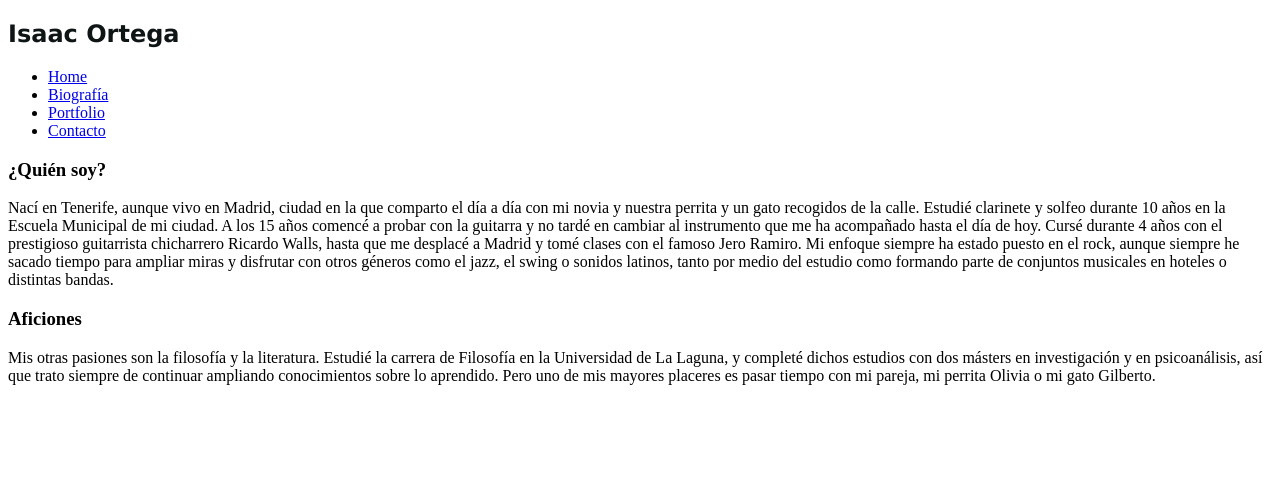
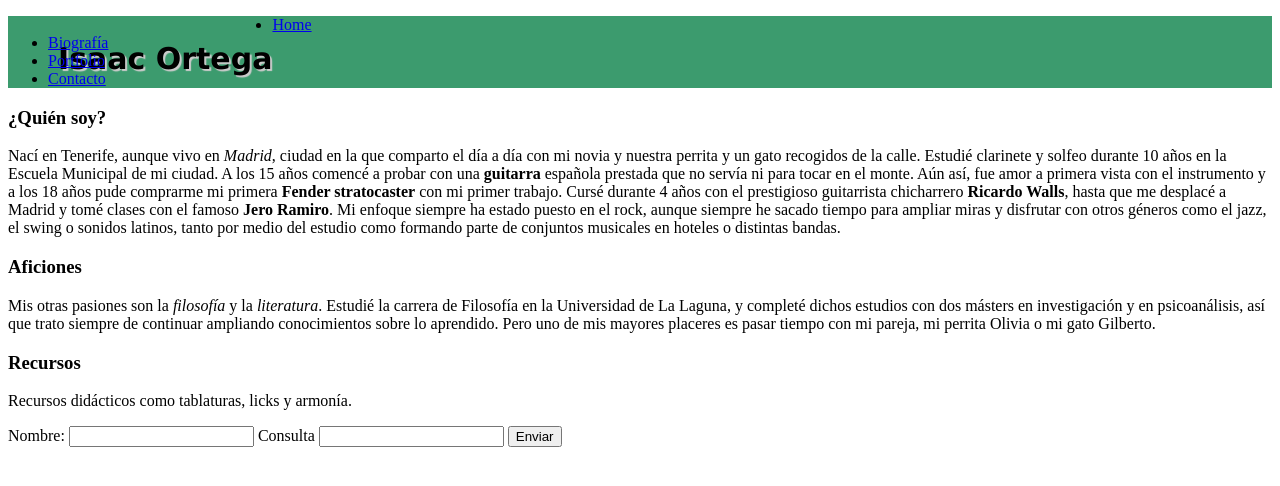
Before and after one commit to IsaacOrtga/webpersonal, a plain HTML site: page index.html in a window 1280 px wide. Drawn offline with Linux system fonts and the light colour scheme.

Commit message:
Co-authored-by: GusFU <GusFU@users.noreply.github.com>

```diff
--- a/index.html
+++ b/index.html
@@ -5,13 +5,17 @@
     <meta charset="UTF-8">
     <title>Isaac Ortega Guitarrista</title>
     <link rel="stylesheet" type="text/css" href="styles.css">
+    <link rel="icon type="image/x-icon" href="/img/favicon.jpg">
+
 </head>
 
-<body>
+<body background="url(../">
+
+    <div class="inicio">
     <div id="titulo">
         <h2>Isaac Ortega</h2>
     </div>
-    <div class="menu"  id="menu">
+    <div id="menu">
         <nav>
             <ul>
                 <li>
@@ -29,27 +33,51 @@
             </ul>
         </nav>
     </div>
+</div>
 
-    <div id="articles">
-        <article>
+    <div class="articles">
+        <article id="presentation">
             <h3>¿Quién soy?</h3>
-            <p>Nací en Tenerife, aunque vivo en Madrid, ciudad en la que comparto el día a día con mi novia y nuestra
+            <p>Nací en Tenerife, aunque vivo en <em>Madrid</em>, ciudad en la que comparto el día a día con mi novia y nuestra
                 perrita y un gato recogidos de la calle. Estudié clarinete y solfeo durante 10 años en la Escuela
-                Municipal de mi ciudad. A los 15 años comencé a probar con la guitarra y no tardé en cambiar al
-                instrumento que me ha acompañado hasta el día de hoy. Cursé durante 4 años con el prestigioso
-                guitarrista chicharrero Ricardo Walls, hasta que me desplacé a Madrid y tomé clases con el famoso Jero
-                Ramiro. Mi enfoque siempre ha estado puesto en el rock, aunque siempre he sacado tiempo para ampliar
-                miras y disfrutar con otros géneros como el jazz, el swing o sonidos latinos, tanto por medio del
-                estudio como formando parte de conjuntos musicales en hoteles o distintas bandas. </p>
+                Municipal de mi ciudad. A los 15 años comencé a probar con una <strong>guitarra</strong> española
+                prestada que no servía ni para tocar en el monte. Aún así, fue amor a primera vista con el instrumento
+                y a los 18 años pude comprarme mi primera <strong>Fender stratocaster</strong> con mi primer trabajo. Cursé durante 4 años con el prestigioso guitarrista chicharrero
+                <strong>Ricardo Walls</strong>, hasta que me desplacé a Madrid y tomé clases con el famoso <strong>Jero Ramiro</strong>.
+                Mi enfoque siempre ha estado puesto en el rock, aunque siempre he sacado tiempo para ampliar miras y disfrutar con
+                otros géneros como el jazz, el swing o sonidos latinos, tanto por medio del estudio como formando parte de
+                conjuntos musicales en hoteles o distintas bandas. </p>
         </article>
-        <article>
+        <article id="aficiones">
             <h3>Aficiones</h3>
-            <p>Mis otras pasiones son la filosofía y la literatura. Estudié la carrera de Filosofía en la Universidad de La Laguna, y completé dichos
-            estudios con dos másters en investigación y en psicoanálisis, así que trato siempre de continuar ampliando conocimientos
-            sobre lo aprendido. Pero uno de mis mayores placeres es pasar tiempo con mi pareja, mi perrita Olivia o mi gato
-            Gilberto. </p>
+            <p>Mis otras pasiones son la <em>filosofía</em> y la <em>literatura</em>. Estudié la carrera de Filosofía en la Universidad de
+                La Laguna, y completé dichos
+                estudios con dos másters en investigación y en psicoanálisis, así que trato siempre de continuar
+                ampliando conocimientos
+                sobre lo aprendido. Pero uno de mis mayores placeres es pasar tiempo con mi pareja, mi perrita Olivia o
+                mi gato
+                Gilberto. </p>
+        </article>
+        <article id="recursos">
+            <h3>Recursos</h3>
+            <p>Recursos didácticos como tablaturas, licks y armonía.</p>
+
         </article>
     </div>
+
+    <div class="lateral">
+        <aside id="aside">
+            <form id="formulario">
+                <label for="name">Nombre:</label>
+                <input type="text" id="name" name="user">
+                <label for="text" >Consulta</label>
+                <input type="text" id="description" name="description">
+                <button type="button">Enviar</button>
+
+            </form>
+        </aside>
+    </div>
+
 
 </body>
 
--- a/styles.css
+++ b/styles.css
@@ -1,10 +1,48 @@
-body{
-    background: url(../img/pattern.png);
-}
-
 
 #titulo{
     font-family: Verdana, Geneva, Tahoma, sans-serif;
     color: rgb(15, 21, 21);
     text-shadow: 2px 2px 1px solid black;
 }
+
+/* FONDO */
+body{
+
+
+}
+
+
+/* BARRA MENÚ */
+.inicio{
+
+    background-color: rgb(60, 155, 110);
+    margin-top: 0px;
+    padding: 0px;
+}
+
+#titulo{
+    height: 5px;
+    color: black;
+    font-size: 20px;
+    padding: 0px;
+    float: left;
+    margin-left: 50px;
+    text-shadow: 2px 2px 1px #ccc; 3px 4px 2px #ccc;
+}
+
+#menu{
+
+    width: 15px;
+    height: auto;
+    padding: 0px auto;
+
+}
+
+nav{
+    display: block;
+    width: 5px;
+    height: auto;
+    text-decoration: none;
+    text-align: center;
+
+}
```
